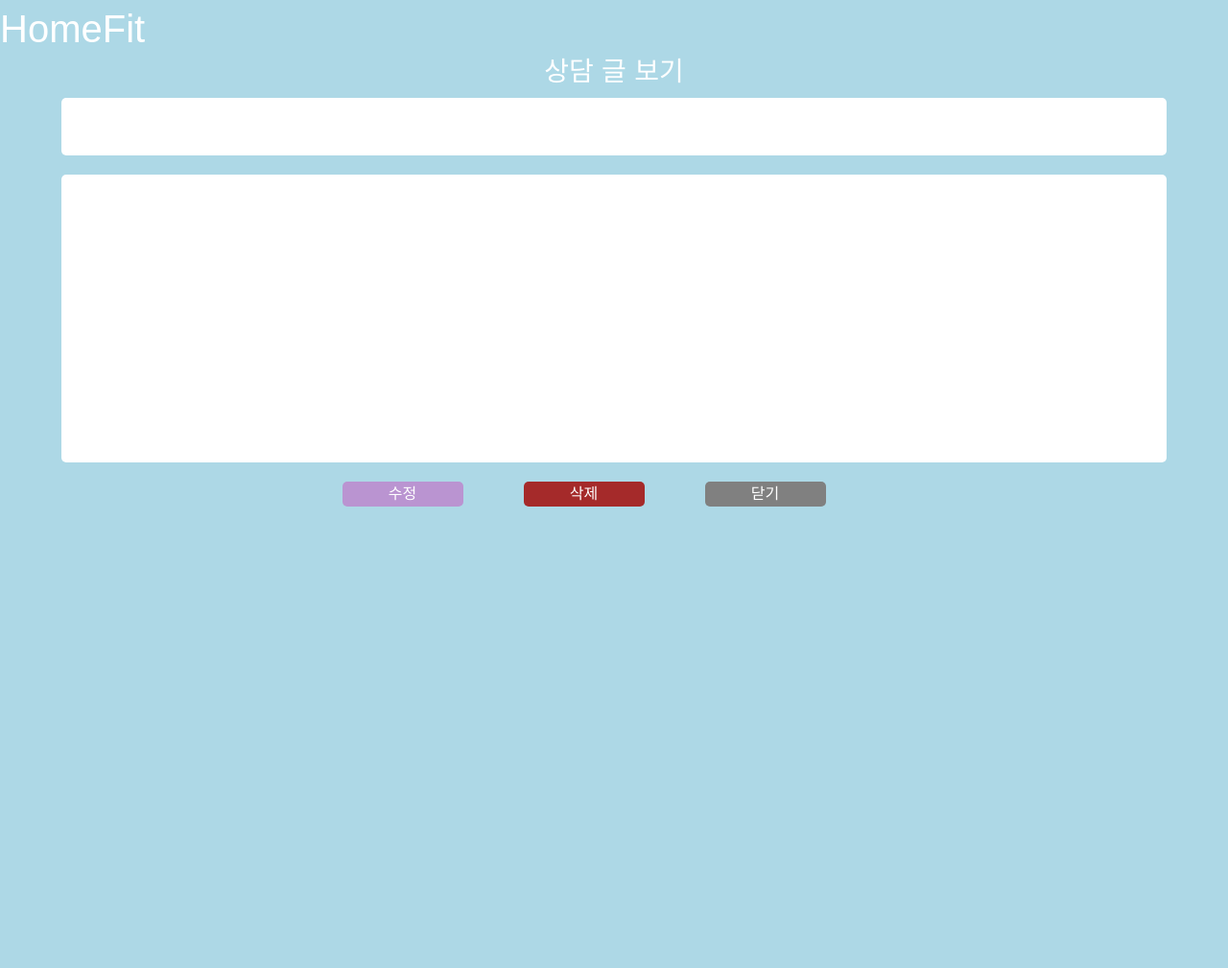
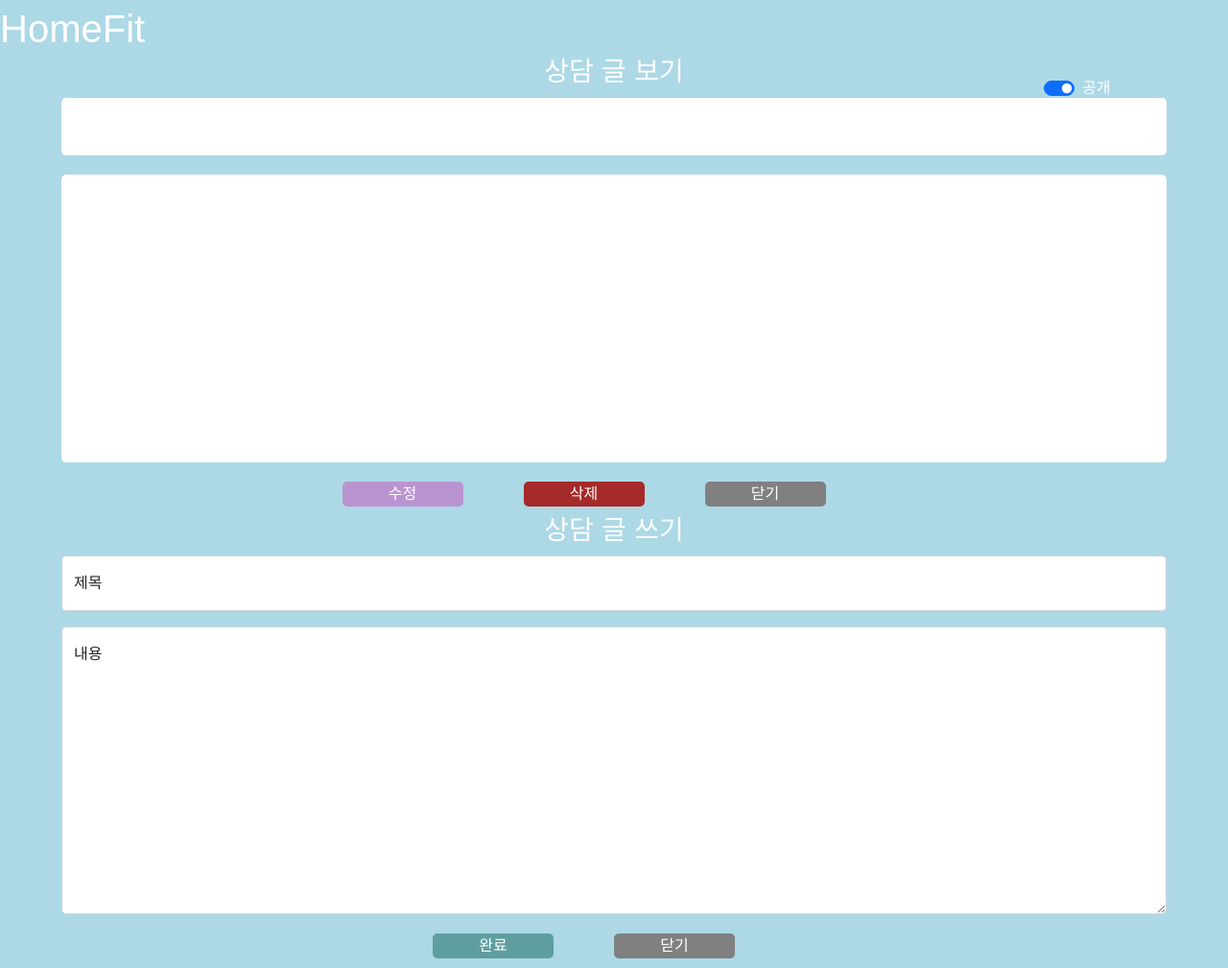
Before and after one commit to hyemin30/homefit-mini_project-, a Flask app: page /advise/read in a window 1280 px wide. Shown: the whole page at 96% size. Before the commit the page ends 528 px from the top, so only its background shows below. Run offline with Flask 2, Linux system fonts and the light colour scheme; some libraries are stand-ins or nearby versions.

Commit message:
기능추가

```diff
--- a/app.py
+++ b/app.py
@@ -203,7 +203,7 @@ def advise_save():
     num = 0
 
     if len(temp) == 0:
-        num = 1
+        num = 0
     else:
         for atemp in temp:
             if atemp['num'] > num:
@@ -234,7 +234,6 @@ def adviseShow():
 def myadviseShow():
     id_receive = request.cookies.get("memberId")
     advice = list(db.advise.find({'id': id_receive}, {'_id': False}))
-    print('나의 상담', advice)
     return jsonify({'advice': advice})
 
 
@@ -278,6 +277,14 @@ def adviceModify():
     db.advise.update_one({'num': num_receive}, {'$set': {'private': private_receive}})
 
     return jsonify({'msg': '상담이 완료 되었습니다!'})
+
+@app.route("/advise/modify", methods=["POST"])
+def adviseModify():
+    num_receive = int(request.form['num_give'])
+
+    advice = list(db.advise.find({'num': num_receive},{'_id':False}))
+
+    return jsonify({'advice': advice})
 
 
 # 이혜민
--- a/templates/advise-read.html
+++ b/templates/advise-read.html
@@ -22,6 +22,7 @@
             show_comment();
             $('#modify').hide();
             $('#delete').hide();
+            $('#advice_form2').hide();
         });
 
         function show_comment() {
@@ -38,7 +39,7 @@
                     $('#title').text(title);
                     $('#comment').text(comment);
 
-                    if (id == 'test1234') {      //현재 사용자의 아이디와 비교
+                    if (id == $.cookie('memberId')) {      //현재 사용자의 아이디와 비교
                         $('#modify').show();
                         $('#delete').show();
                     }
@@ -59,22 +60,72 @@
                 success: function (response) {
                     alert(response['msg'])
                     $.removeCookie('comment_num')
+                    window.opener.location.reload()
                     window.close()
                 }
             })
         }
 
         function advice_modify() {
-            $.cookie('comment_ck', 1)
-            window.open('write', 'write', 'width = 600px, height= 550px, top= 300px, left= 600px')
+            $('#advice_form1').hide();
+            $('#advice_form2').show();
+            modify();
+        }
+
+        function advice_save() {
+            let title = $('#title2').val()
+            let comment = $('#comment2').val()
+            if (title == '') {
+                return alert('제목이 비어있습니다!')
+            }
+            if (comment == '') {
+                return alert('내용이 비어있습니다!')
+            }
+            let private = 1
+            if ($('#on_off').text() == '공개') {
+                private = 0
+            }
+            $.ajax({
+                type: "POST",
+                url: "/advice/modify",
+                data: {title_give: title, comment_give: comment, private_give: private},
+                success: function (response) {
+                    alert(response['msg'])
+                    window.opener.location.reload()
+                    window.close()
+                }
+            })
+        }
+
+        function on_off() {
+            if ($('#on_off').text() == '공개') {
+                $('#on_off').text('비공개')
+            } else {
+                $('#on_off').text('공개')
+            }
+        }
+
+        function modify() {
+            let num = $.cookie('comment_num')
+            $.ajax({
+                type: "POST",
+                url: "/advise/modify",
+                data: {num_give: num},
+                success: function (response) {
+                    console.log(response['advice'])
+                    $('#title2').val(response['advice'][0]['title'])
+                    $('#comment2').text(response['advice'][0]['comment'])
+                }
+            })
         }
     </script>
 </head>
 
 <body class="advice-body">
 <a class="navbar-brand homefit" style="color: white; cursor: pointer" onclick="window.close()">HomeFit</a>
-<h1 style="font-size: 28px; text-align: center; color: white">상담 글 보기</h1>
 
+<div class="advice_form1" id="advice_form1">
+    <h1 style="font-size: 28px; text-align: center; color: white; cursor: default">상담 글 보기</h1>
     <div class="advice_form">
         <div class="advice_title">
             <span id="title"></span>
@@ -88,6 +139,26 @@
         <button style="background-color: brown" onclick="advice_delete()" id="delete">삭제</button>
         <button style="background-color: gray" onclick="advice_close()">닫기</button>
     </div>
+</div>
+<div class="advice_form1" id="advice_form2">
+    <h1 style="font-size: 28px; text-align: center; color: white; cursor: default">상담 글 쓰기</h1>
+    <div class="form-check form-switch" style="position: absolute; left: 85%; top: 80px">
+        <input onclick="on_off()" class="form-check-input" type="checkbox" id="private_check" checked>
+        <label class="form-check-label" for="private_check" style="color: white"><span id="on_off">공개</span></label>
+    </div>
+    <div class="form-floating mb-3" style="width: 90%; left: 5%">
+        <input class="form-control" id="title2" placeholder="제목">
+        <label for="title">제목</label>
+    </div>
+    <div class="form-floating" style="width: 90%; left: 5%">
+        <textarea class="form-control" placeholder="내용" id="comment2" style="height: 300px"></textarea>
+        <label for="comment">내용</label>
+    </div>
+    <div class="advice-btn">
+        <button style="background-color: cadetblue" onclick="advice_save()">완료</button>
+        <button style="background-color: gray" onclick="advice_close()">닫기</button>
+    </div>
+</div>
 </body>
 
 </html>
```
Also changed, not shown: templates/advise-write.html (+3 -27 lines), templates/main.html (+1 -15 lines). Lines whose indentation alone changed are shown as unchanged.
